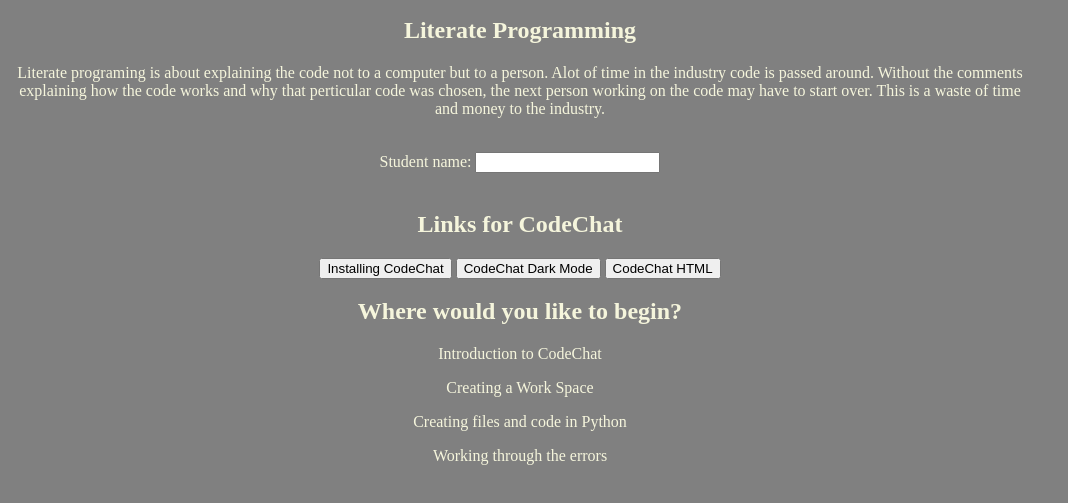
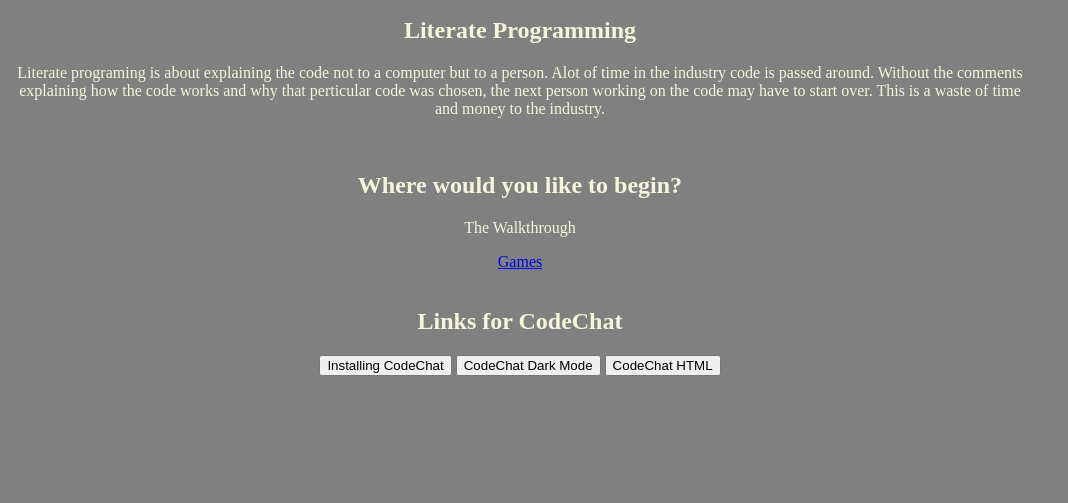
Before and after one commit to bjones1/Firmware_game_project, a plain HTML site: page index.html in a window 1280 px wide. Shown: the part 101-604 px from the top of the page, without its empty margins (0-1068 px from the left). Drawn offline with Linux system fonts and the light colour scheme; files that its build step writes are made by us from their sources.

Commit message:
updating index file
updating index file

```diff
--- a/index.html
+++ b/index.html
@@ -1,7 +1,7 @@
 <!doctype html>
 <html lang="en">
     <head>
-        <link rel="stylesheet" href="CSS/style.css">
+        <link rel="stylesheet" href="style.css">
         <!-- The code above is to link to the style sheet for this project-->
         <meta charset=" utf-8">
         <title>Firmware Guide</title>
@@ -14,26 +14,22 @@
         <p> Literate programing is about explaining the code not to a computer but to a person. Alot of time in the industry code is passed around. Without the comments explaining how the code works and why that perticular code was chosen, the next person working on the code may have to start over. This is a waste of time and money to the industry.  </p>
         <br>
 
-        <form>
-            Student name:
-            <input type="text" name="Name" size="20">
-            <!-- this is the code for a text box and saving what was typed in-->
-            <br> <br>
-        </form>
+
+
+       <h2> Where would you like to begin?</h2>
+        <p>The Walkthrough</p>
+        <a href="Intro.html">Games</a>
+
+
+        <br>
+        <br>
 
        <h2>Links for CodeChat</h2>
-        <button onclick="<!--link to classmates work on installing codechat.-->">Installing CodeChat</button>
-        <button onclick="<!--link to classmates work on Darkmode for codechat.-->">CodeChat Dark Mode</button>
-        <button onclick="<!--link to classmates work on HTML for codechat.-->">CodeChat HTML</button>
+       <button onclick="<!--link to classmates work on installing codechat.-->">Installing CodeChat</button>
+       <button onclick="<!--link to classmates work on Darkmode for codechat.-->">CodeChat Dark Mode</button>
+       <button onclick="<!--link to classmates work on HTML for codechat.-->">CodeChat HTML</button>
 
-       <!-- the buttons above are to link to other projects being done in the class for codechat-->
-
-       <h2> Where would you like to begin?</h2>
-        <p>Introduction to CodeChat</p>
-        <p>Creating a Work Space</p>
-        <p>Creating files and code in Python</p>
-        <p>Working through the errors</p>
-
+      <!-- the buttons above are to link to other projects being done in the class for codechat-->
     </body>
 </html>
 
```
